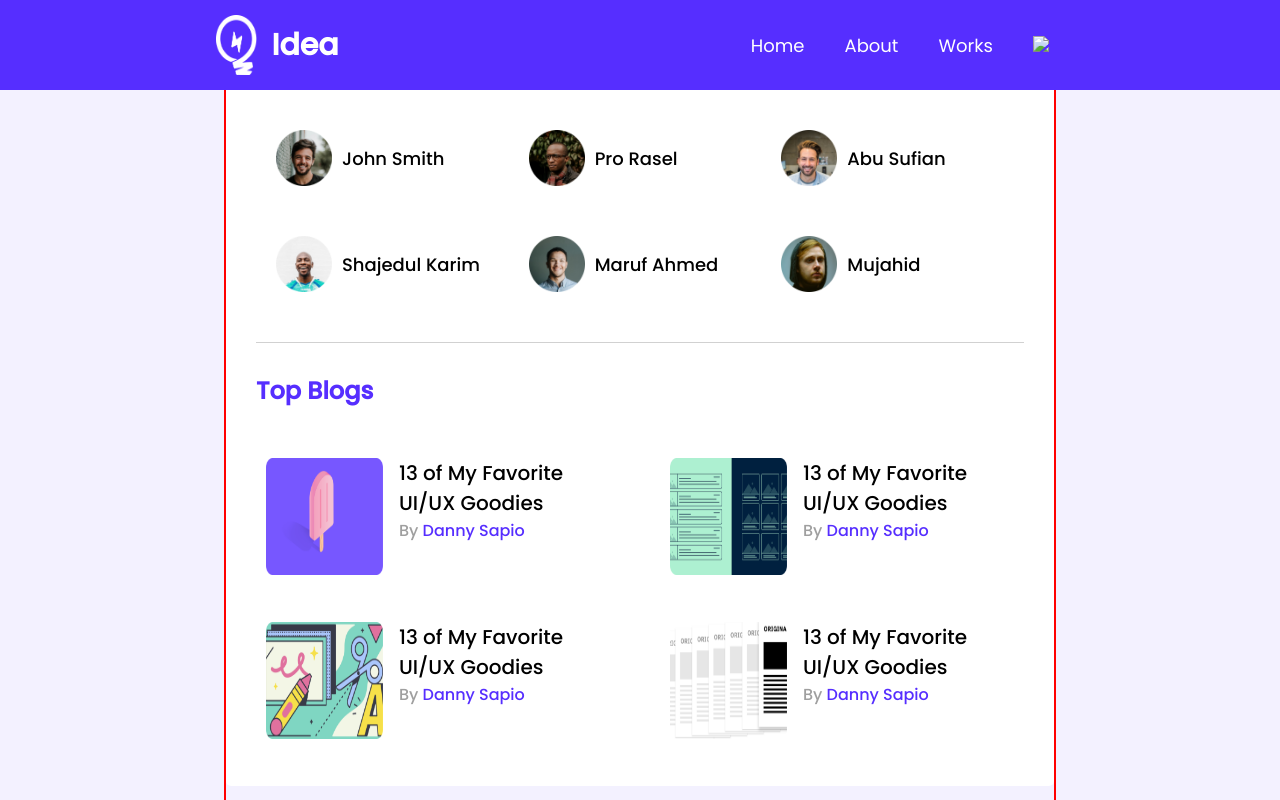
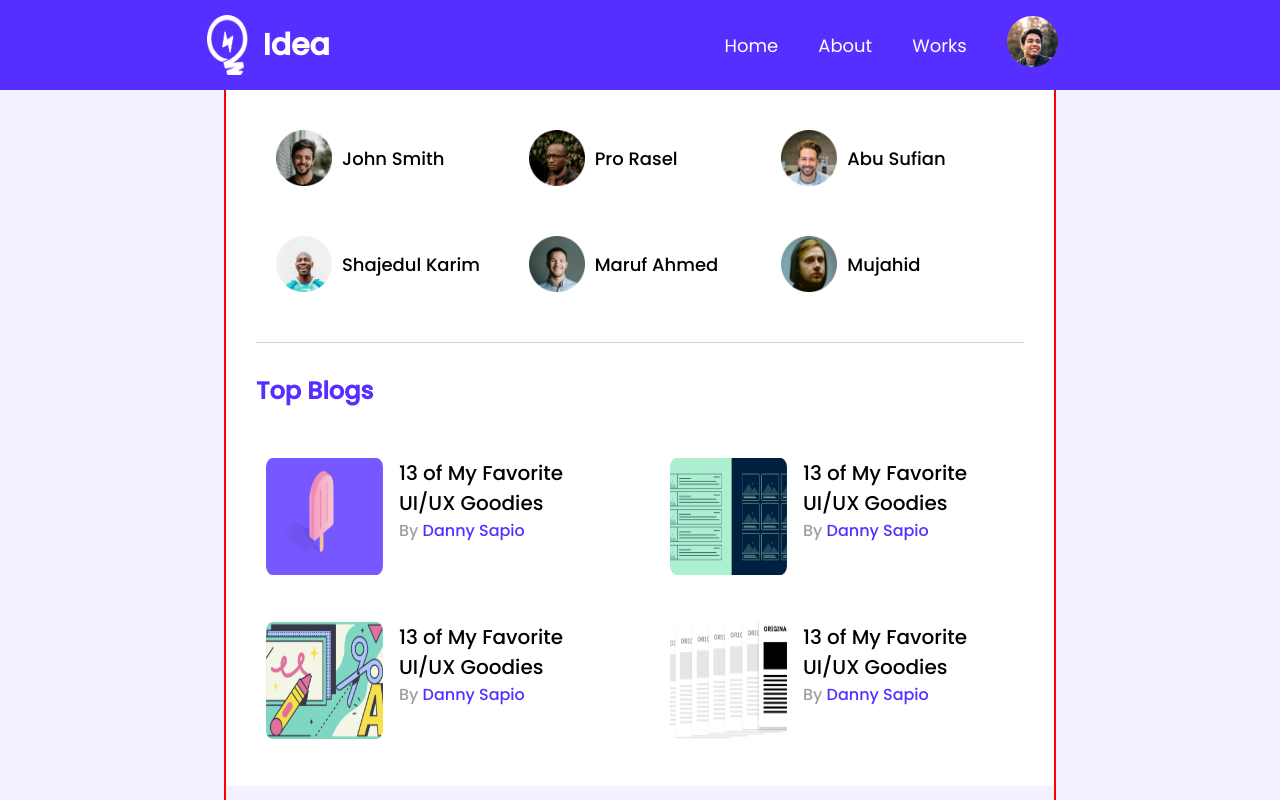
Before and after one commit to Nahid-Hasan-Sourav/Leader-Board-Practice, a plain HTML site: page index.html in a window 1280 px wide. Shown: the top 800 px of the page. Drawn offline with Linux system fonts and the light colour scheme; the site is published under a folder, as on GitHub Pages, so addresses that start at the root find nothing.

Commit message:
remove / slash from profile img

```diff
--- a/index.html
+++ b/index.html
@@ -33,7 +33,7 @@
 
                             <div class="profile-text" style="text-align:center;">
                                 <a href="#">
-                                    <img src="/images/icons/profile.png">
+                                    <img src="images/icons/profile.png">
                                 </a>
                                <div class="profile-text-title-des" >
                                 <h4 >John Smith</h4>
```
